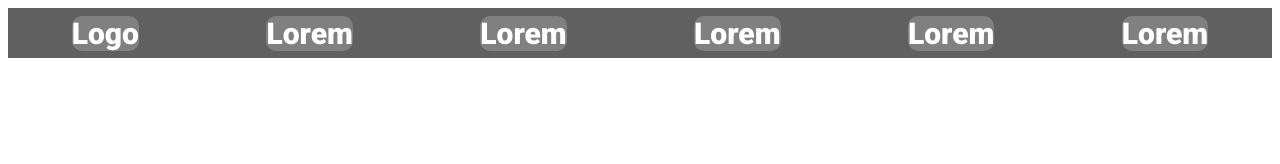
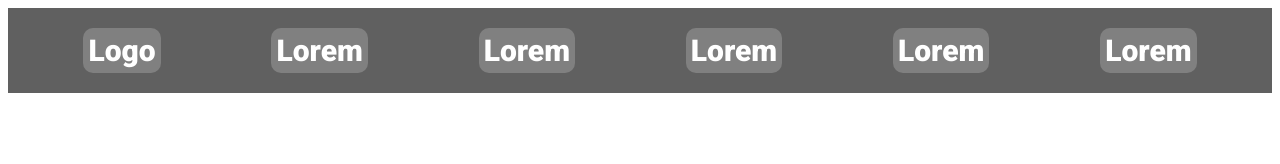
Before and after one commit to SajjadAhmad14/Smashing-Magazine, a plain HTML site: page index.html in a window 1280 px wide. Drawn offline with Linux system fonts and the light colour scheme.

Commit message:
Added class top-articles and width to container

```diff
--- a/assets/css/style.css
+++ b/assets/css/style.css
@@ -3,6 +3,10 @@
 }
 
 @import 'reset.css';
+
+.container {
+    max-width: 100%;
+}
 
 .navbar {
     display: flex;
@@ -12,6 +16,7 @@
     font-size: 30px;
     background-color: #606060;
     min-height: 50px;
+    padding: 20px;
 }
 
 .navbar a {
@@ -19,4 +24,5 @@
     text-decoration: none;
     background-color: #808080;
     border-radius: 10px;
+    padding: 5px;
 }
--- a/index.html
+++ b/index.html
@@ -23,7 +23,7 @@
 
     </header>
     <main class="container">
-        <div>
+        <div class="top-articles">
             <article>
 
             </article>
```
